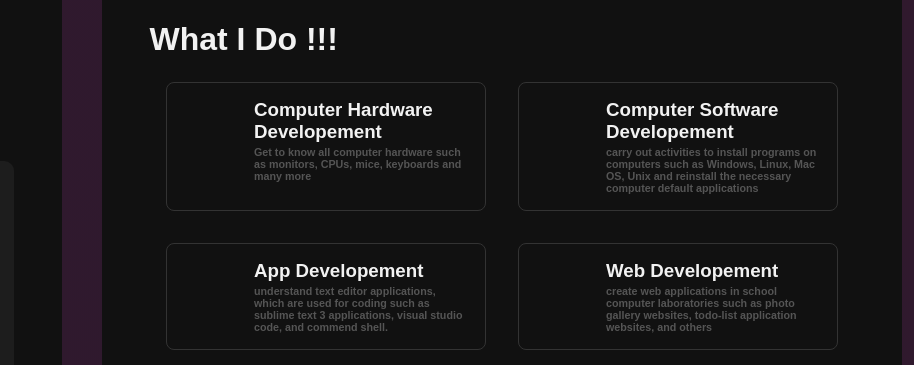
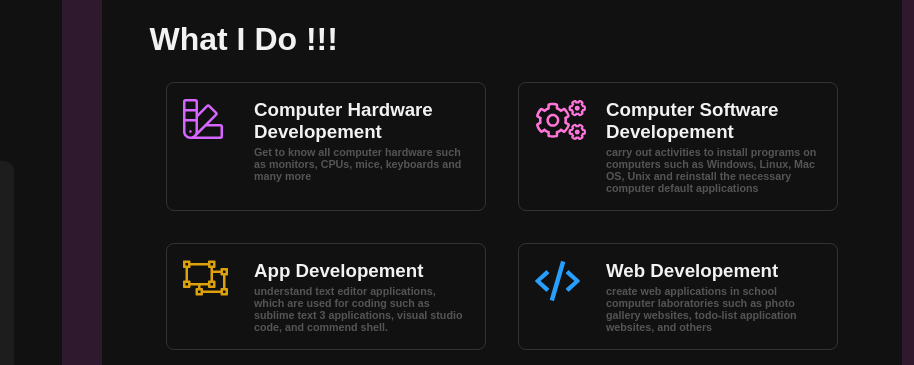
Before and after one commit to RijalMohamad23/Website-Portofolio-rijal, a plain HTML site: page index.html in a window 1280 px wide. Shown: the part 343-708 px from the top of the page, 366-1280 px from the left. Drawn offline with Linux system fonts and the light colour scheme.

Commit message:
Update index.html

```diff
--- a/index.html
+++ b/index.html
@@ -78,7 +78,7 @@
           <div class="work">
              <div class="workbox">
                  <div class="icon">
-                    <img src="images/ui.svg" alt="">
+                    <img src="ui.svg" alt="">
                  </div>
                  <div class="desc">
                     <h3>Computer Hardware Developement</h3>
@@ -88,7 +88,7 @@
 
              <div class="workbox">
                 <div class="icon">
-                   <img src="images/api.svg" alt="">
+                   <img src="api.svg" alt="">
                 </div>
                 <div class="desc">
                    <h3>Computer Software Developement</h3>
@@ -98,7 +98,7 @@
 
             <div class="workbox">
                 <div class="icon">
-                   <img src="images/app.svg" alt="">
+                   <img src="app.svg" alt="">
                 </div>
                 <div class="desc">
                    <h3>App Developement</h3>
@@ -108,7 +108,7 @@
 
             <div class="workbox">
                 <div class="icon">
-                   <img src="images/web.svg" alt="">
+                   <img src="web.svg" alt="">
                 </div>
                 <div class="desc">
                    <h3>Web Developement</h3>
```
